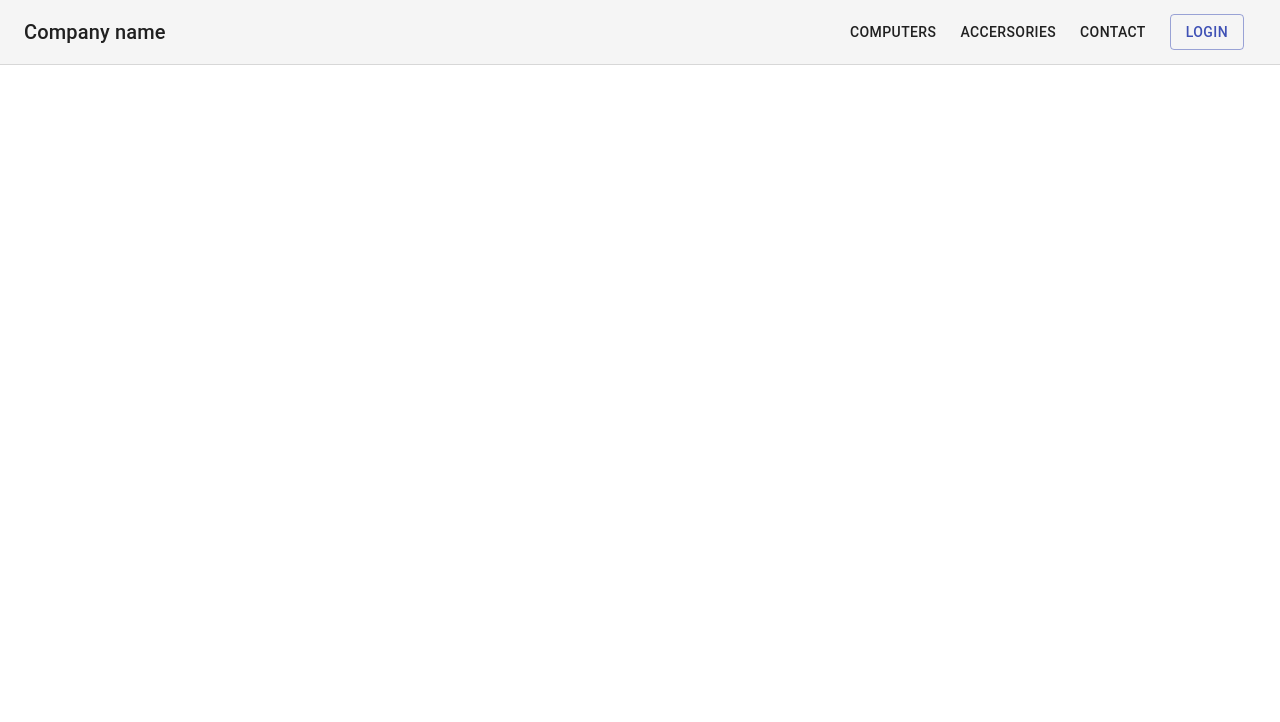
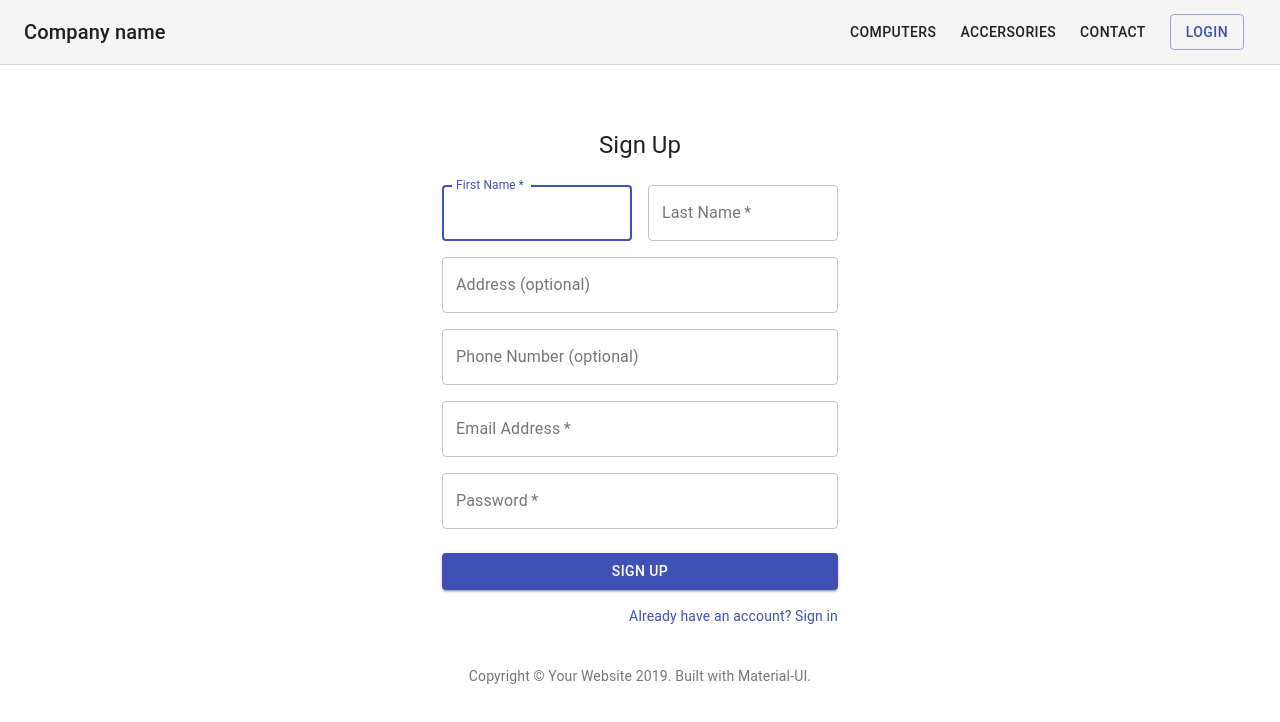
Before and after one commit to 4-guys/ShoppingCart, a React (Create React App) app in the folder client/: page /signup in a window 1280 px wide. Shown: the top 722 px of the page. Built offline with nearby package versions, Linux system fonts and the light colour scheme; what react-swipeable-views-utils would draw is missing.

Commit message:
link login, sign up

```diff
--- a/client/src/App.js
+++ b/client/src/App.js
@@ -3,6 +3,8 @@ import "./App.css";
 import NavBar from './component/NavBar'
 import { BrowserRouter as Router, Route } from "react-router-dom";
 import Home from './pages/Home'
+import Login from './pages/Login'
+import SignUp from "./pages/Signup";
 
 class App extends Component {
   render() {
@@ -12,6 +14,8 @@ class App extends Component {
           <NavBar />
           <Route exact path="/" component={Home}/>
           <Route exact path="/home" component={Home}/>
+          <Route exact path="/login" component={Login}/>
+          <Route exact path="/signup" component={SignUp}/>
         </div>
       </Router>
 
--- a/client/src/component/NavBar/index.js
+++ b/client/src/component/NavBar/index.js
@@ -154,7 +154,7 @@ export default function Pricing() {
               Contact
             </Link>
           </nav>
-          <Button href="#" color="primary" variant="outlined" className={classes.link}>
+          <Button href="/login" color="primary" variant="outlined" className={classes.link}>
             Login
           </Button>
         </Toolbar>
--- a/client/src/pages/Home.js
+++ b/client/src/pages/Home.js
@@ -8,7 +8,7 @@ function Home() {
     return (
         <React.Fragment>
 
-            <Container maxWidth="md">
+            <Container maxWidth="lg">
 
                 <Carousel />
             </Container>
--- a/client/src/pages/Login.js
+++ b/client/src/pages/Login.js
@@ -54,18 +54,15 @@ const useStyles = makeStyles(theme => ({
     },
 }));
 
-export default function SignIn() {
+export default function Login() {
     const classes = useStyles();
 
     return (
         <Container component="main" maxWidth="xs">
             <CssBaseline />
             <div className={classes.paper}>
-                <Avatar className={classes.avatar}>
-                    <LockOutlinedIcon />
-                </Avatar>
                 <Typography component="h1" variant="h5">
-                    Sign in
+                    Login
         </Typography>
                 <form className={classes.form} noValidate>
                     <TextField
@@ -101,7 +98,7 @@ export default function SignIn() {
                         color="primary"
                         className={classes.submit}
                     >
-                        Sign In
+                        Login
           </Button>
                     <Grid container>
                         <Grid item xs>
@@ -110,7 +107,7 @@ export default function SignIn() {
               </Link>
                         </Grid>
                         <Grid item>
-                            <Link href="#" variant="body2">
+                            <Link href="/signup" variant="body2">
                                 {"Don't have an account? Sign Up"}
                             </Link>
                         </Grid>
--- a/client/src/pages/Signup.js
+++ b/client/src/pages/Signup.js
@@ -61,11 +61,9 @@ export default function SignUp() {
         <Container component="main" maxWidth="xs">
             <CssBaseline />
             <div className={classes.paper}>
-                <Avatar className={classes.avatar}>
-                    <LockOutlinedIcon />
-                </Avatar>
+
                 <Typography component="h1" variant="h5">
-                    Sign up
+                    Sign Up
         </Typography>
                 <form className={classes.form} noValidate>
                     <Grid container spacing={2}>
@@ -95,6 +93,26 @@ export default function SignUp() {
                         <Grid item xs={12}>
                             <TextField
                                 variant="outlined"
+                                fullWidth
+                                id="address"
+                                label="Address (optional)"
+                                name="address"
+                                autoComplete="address"
+                            />
+                        </Grid>
+                        <Grid item xs={12}>
+                            <TextField
+                                variant="outlined"
+                                fullWidth
+                                id="phoneNum"
+                                label="Phone Number (optional)"
+                                name="address"
+                                autoComplete="address"
+                            />
+                        </Grid>
+                        <Grid item xs={12}>
+                            <TextField
+                                variant="outlined"
                                 required
                                 fullWidth
                                 id="email"
@@ -115,12 +133,6 @@ export default function SignUp() {
                                 autoComplete="current-password"
                             />
                         </Grid>
-                        <Grid item xs={12}>
-                            <FormControlLabel
-                                control={<Checkbox value="allowExtraEmails" color="primary" />}
-                                label="I want to receive inspiration, marketing promotions and updates via email."
-                            />
-                        </Grid>
                     </Grid>
                     <Button
                         type="submit"
@@ -133,7 +145,7 @@ export default function SignUp() {
           </Button>
                     <Grid container justify="flex-end">
                         <Grid item>
-                            <Link href="#" variant="body2">
+                            <Link href="/login" variant="body2">
                                 Already have an account? Sign in
               </Link>
                         </Grid>
```
